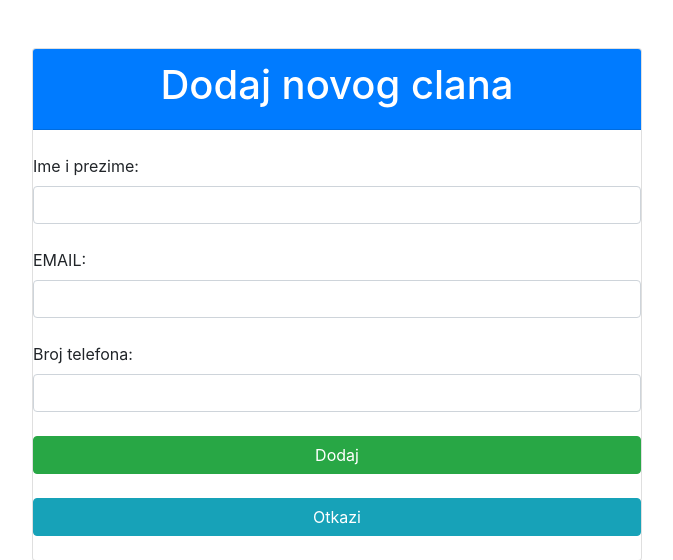
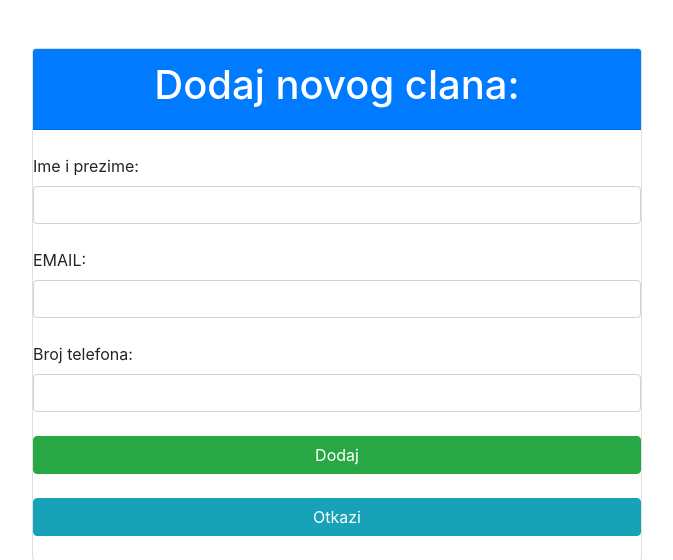
Before and after one commit to Momcilo20/crudProject, a PHP site: page /create.php in a window 1280 px wide. Shown: the part 61-621 px from the top of the page, without its empty margins (303-976 px from the left). Run offline with PHP 8.4, Linux system fonts and the light colour scheme; some libraries are stand-ins or nearby versions.

Commit message:
Update create.php

```diff
--- a/create.php
+++ b/create.php
@@ -43,7 +43,7 @@
  <br><br><div class="card">
 
  <div class="card-header bg-primary">
- <h1 class="text-white text-center"> Dodaj novog clana </h1>
+ <h1 class="text-white text-center"> Dodaj novog clana: </h1>
  </div><br>
 
  <label> Ime i prezime: </label>
```
